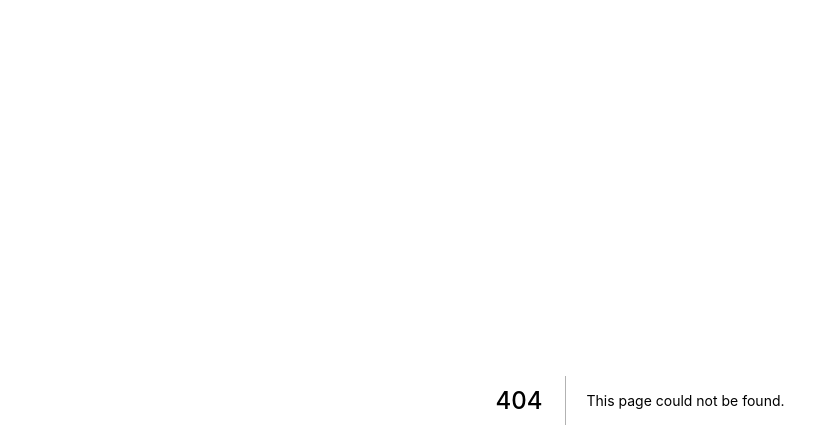
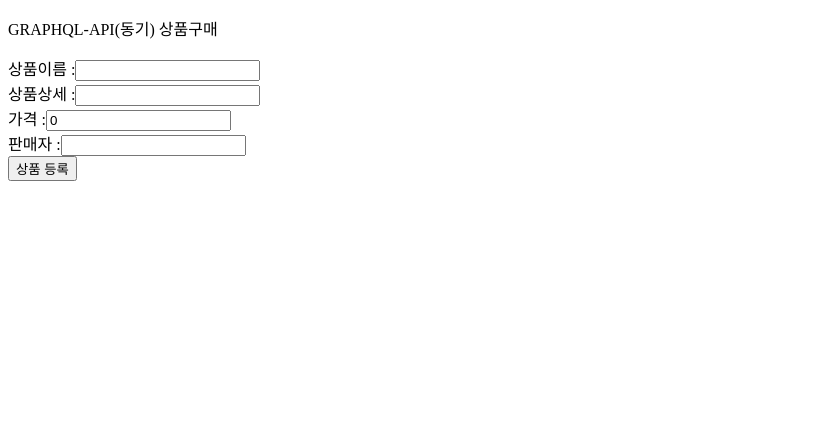
Before and after one commit to hyemin33/study-codecamp, a Next.js app in the folder class/: page /graphql-mutation-product in a window 1280 px wide. Before the commit this address had no page. Shown: the top 448 px of the page, without its empty margins (0-839 px from the left). Built offline with nearby package versions, Linux system fonts and the light colour scheme.

Commit message:
feat: 상품등록 페이지 graphql로 구현

```diff
--- /dev/null
+++ b/class/pages/graphql-mutation-product/index.js
@@ -0,0 +1,80 @@
+import { gql, useMutation } from "@apollo/client";
+import { useState } from "react";
+
+const CREATE_PRODUCT = gql`
+  mutation createProduct(
+    $seller: String
+    $createProductInput: CreateProductInput!
+  ) {
+    createProduct(seller: $seller, createProductInput: $createProductInput) {
+      _id
+      number
+      message
+    }
+  }
+`;
+
+export default function GraphqlMutationPage() {
+  const [seller, setSeller] = useState("");
+  const [name, setName] = useState("");
+  const [detail, setDetail] = useState("");
+  const [price, setPrice] = useState(0);
+
+  const [my] = useMutation(CREATE_PRODUCT);
+
+  const onClickSubmit = async () => {
+    const result = await my({
+      variables: {
+        // variables 가 $ 역할을 함.
+        seller: seller,
+        createProductInput: {
+          name: name,
+          detail: detail,
+          price: Number(price),
+        },
+      },
+    });
+    alert(result.data.createProduct.message);
+    setName("");
+    setDetail("");
+    setPrice(0);
+    setSeller("");
+  };
+
+  return (
+    <>
+      <div>
+        <p>GRAPHQL-API(동기) 상품구매 </p>
+        상품이름 :
+        <input
+          type="text"
+          onChange={(e) => setName(e.target.value)}
+          value={name}
+        />
+        <br />
+        상품상세 :
+        <input
+          type="text"
+          onChange={(e) => setDetail(e.target.value)}
+          value={detail}
+        />
+        <br />
+        가격 :
+        <input
+          type="number"
+          onChange={(e) => setPrice(e.target.value)}
+          value={price}
+        />
+        <br />
+        판매자 :
+        <input
+          type="text"
+          onChange={(e) => setSeller(e.target.value)}
+          value={seller}
+        />
+        <br />
+        <button onClick={onClickSubmit}>상품 등록</button>
+      </div>
+    </>
+  );
+}
```
